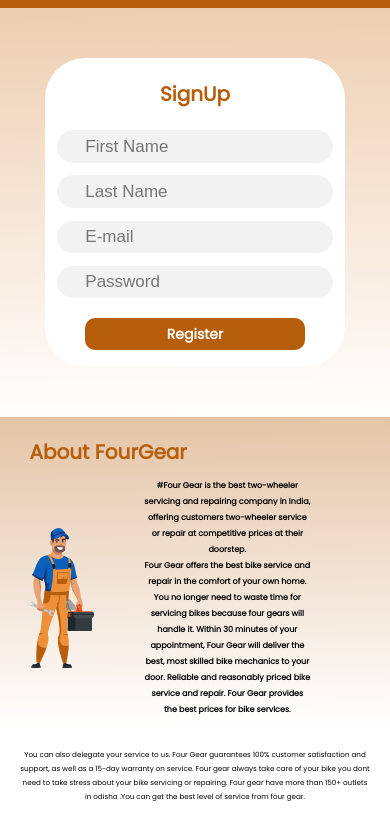
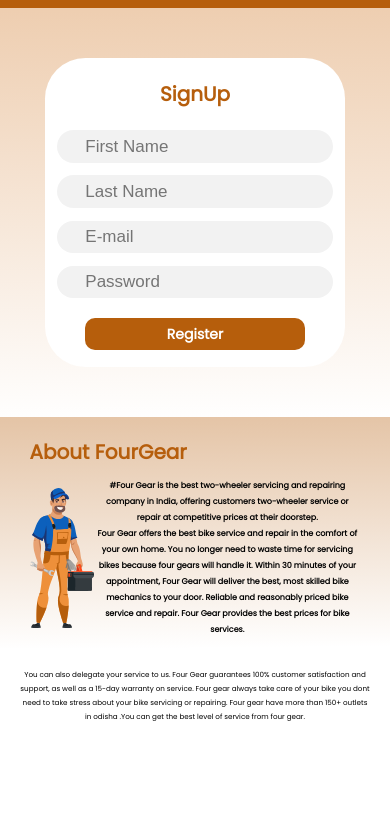
Before and after one commit to anshulkumarx7/FourGear-MotorBikeService-FrontEnd, a React (Vite) app: page / in a window 390 px wide. Shown: the part 5405-6229 px from the top of the page. After the commit the page ends 6149 px from the top, so only its background shows below. Built offline with nearby package versions, Linux system fonts and the light colour scheme.

Commit message:
fix changes

```diff
--- a/src/Styles/AboutMain.css
+++ b/src/Styles/AboutMain.css
@@ -33,7 +33,7 @@
 .fourGearAboutMainContent img {
   max-width: 16.59vw;
   /* height: 60.47vh; */
-  height:100%;
+  /* height:100%; */
 }
 .fourGearAboutMainContent-About{
   padding: 0 5rem;
@@ -45,6 +45,9 @@
   text-align: center;
 }
 @media screen and (max-width:600px) {
+  .fourGearAboutMainContent-About{
+    padding:unset;
+  }
   .fourGearAboutMainContent-About h3{
     font-size: 0.8rem;
     line-height: 1.6rem;
@@ -55,6 +58,4 @@
   .fourGearAboutMain{
     padding:1rem 0;
   }
-
-
 }
```
